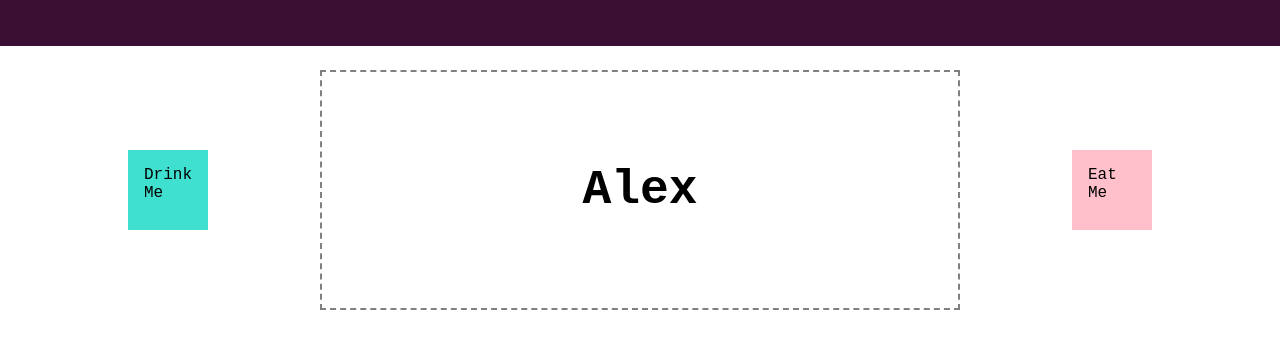
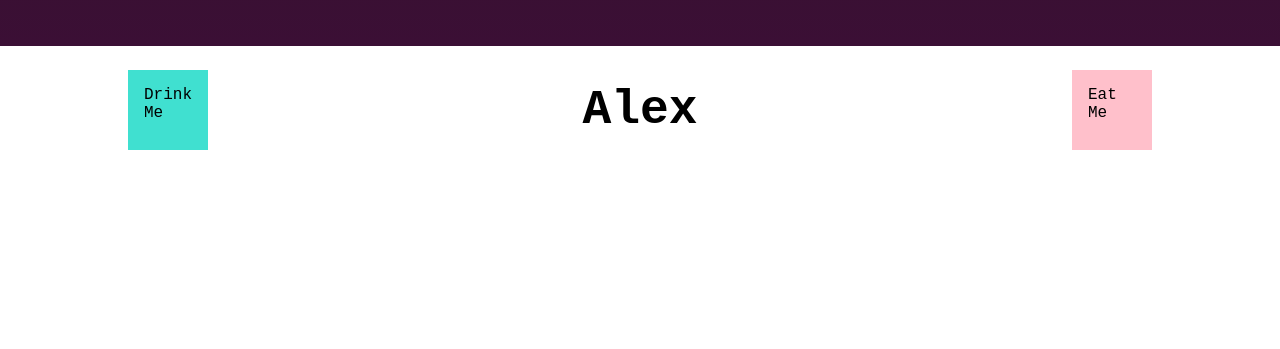
Before and after one commit to alexawhy/wonderland, a website built with webpack: page index.html in a window 1280 px wide. Shown: the part 1586-1935 px from the top of the page. After the commit the page ends 1800 px from the top, so only its background shows below. Built offline with nearby package versions, Linux system fonts and the light colour scheme.

Commit message:
Delete comments

```diff
--- a/src/scripts/drag-and-drop.js
+++ b/src/scripts/drag-and-drop.js
@@ -8,14 +8,12 @@ document.addEventListener("DOMContentLoaded", () => {
   shrink.innerHTML = "Drink Me";
   enlarge.innerHTML = "Eat Me";
 
-  // no longer able to drag when originalScale exceed 2
-
   shrink.addEventListener("dragstart", ev => {
     ev.dataTransfer.setData("text/plain", "0.5");
   })
 
   enlarge.addEventListener("dragstart", ev => {
-    ev.dataTransfer.setData("text/plain", "2");
+    ev.dataTransfer.setData("text/plain", "1.5");
   })
 
   dummyTextcontainer.addEventListener("dragover", ev => {
@@ -26,6 +24,7 @@ document.addEventListener("DOMContentLoaded", () => {
     ev.preventDefault();
     let originalMatrix = window.getComputedStyle(dummyText).getPropertyValue("transform");
     let originalScale = originalMatrix.slice(7).split(",")[0];
+    console.log(`originalScale: ${originalScale}`)
 
     let scale = parseFloat(ev.dataTransfer.getData("text/plain"));
     let newScale = originalScale * scale;
--- a/src/styles/components/drag-and-drop.scss
+++ b/src/styles/components/drag-and-drop.scss
@@ -10,12 +10,10 @@
 
 
 .alex {
-  width: 50vw;
-  height: 30vh;
-  border: 2px dashed grey;
   display: flex;
   flex-direction: column;
   justify-content: center;
+  pointer-events: auto;
 
 
   p {
@@ -24,6 +22,7 @@
     text-align: center;
     transition: 1s;
     transform: scale(1);
+
   }
 }
 
```
